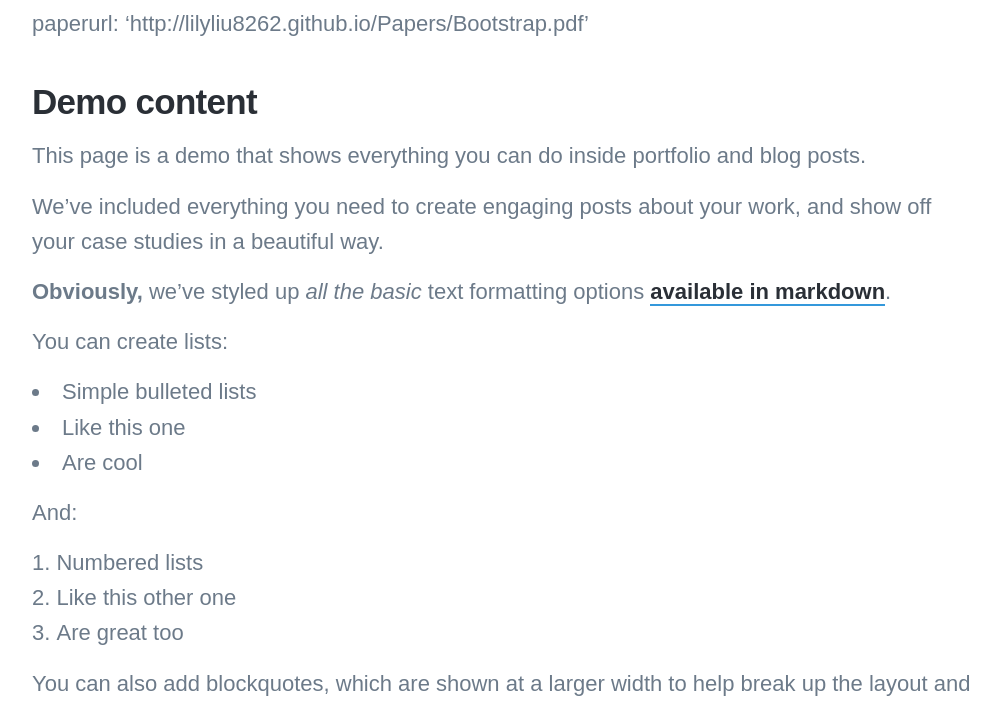
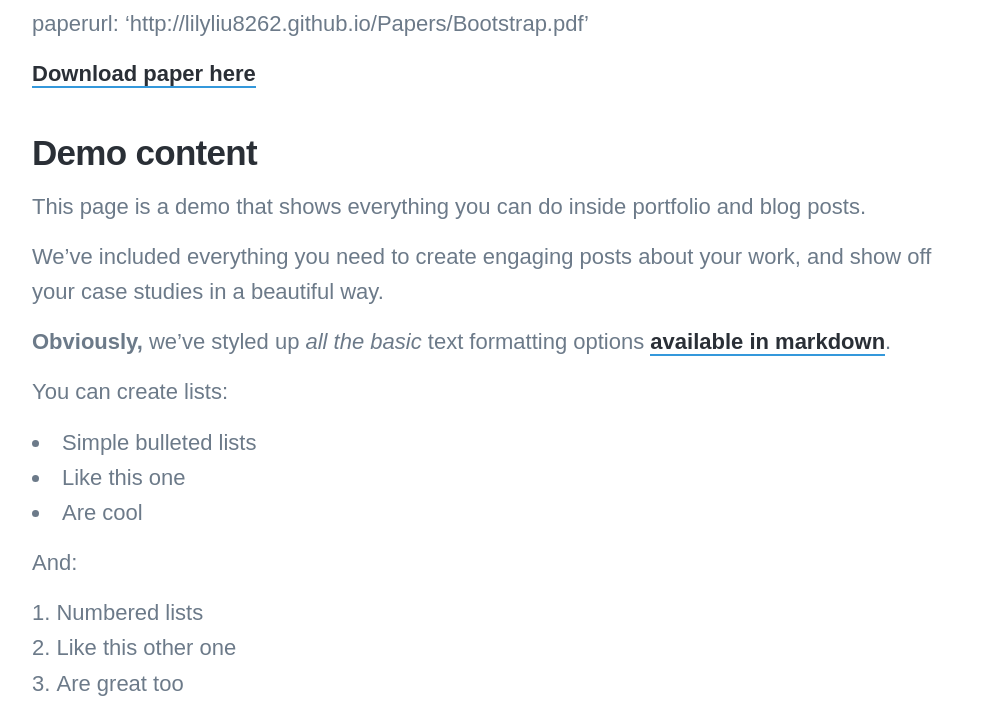
Before and after one commit to lilyliupro/finance, a Jekyll site: the page built from _projects/2018-06-30-demo-project.md, in a window 1280 px wide and 900 px high, scrolled down 397 px, cut to the strip 199-900 px from the top of the window. Shown: the whole strip, without its empty margins (138-1138 px from the left). Built offline with Jekyll 4.4.1, drawn with Linux system fonts in a browser that asks for light colours; nearby versions of some CDN libraries; some web fonts are replaced.

Commit message:
Update 2018-06-30-demo-project.md

```diff
--- a/_projects/2018-06-30-demo-project.md
+++ b/_projects/2018-06-30-demo-project.md
@@ -7,6 +7,7 @@ featured_image: '/My Papers/Bootstrap Validity.pdf'
 ---
 paperurl: 'http://lilyliu8262.github.io/Papers/Bootstrap.pdf'
 
+[Download paper here](http://lilyliu8262.github.io/Papers/Bootstrap.pdf)
 ## Demo content
 
 This page is a demo that shows everything you can do inside portfolio and blog posts.
```
